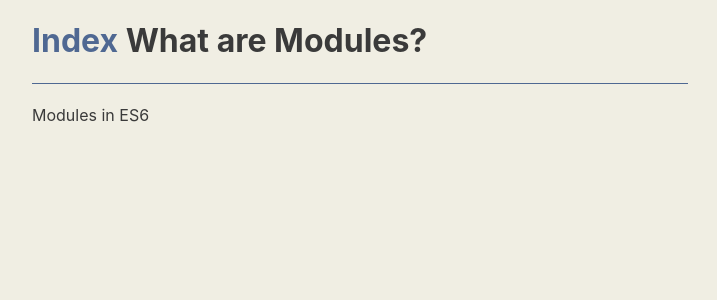
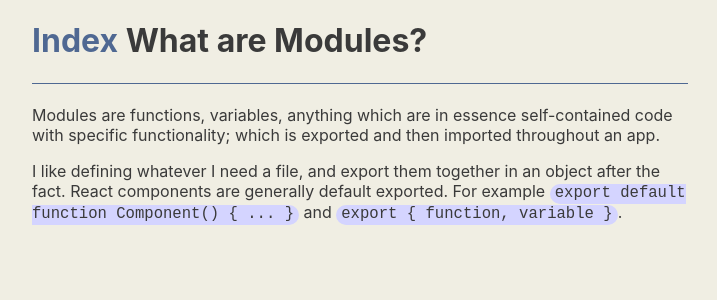
Before and after one commit to drbzyx/es6-concepts, a Next.js app in the folder app/: page /modules in a window 1280 px wide. Shown: the top 300 px of the page, without its empty margins (280-997 px from the left). Built offline with nearby package versions, Linux system fonts and the light colour scheme.

Commit message:
Pages(Modules): Add content

```diff
--- a/app/pages/modules.js
+++ b/app/pages/modules.js
@@ -1,11 +1,22 @@
-import { Heading, Main, Paragraph, Section } from '../components'
+import { Code, Heading, Main, Paragraph, Section } from '../components'
 
 export default function Modules() {
   return (
     <Main>
       <Heading>What are Modules?</Heading>
       <Section>
-        <Paragraph>Modules in ES6</Paragraph>
+        <Paragraph>
+          Modules are functions, variables, anything which are in essence
+          self-contained code with specific functionality; which is exported and
+          then imported throughout an app.
+        </Paragraph>
+        <Paragraph>
+          I like defining whatever I need a file, and export them together in an
+          object after the fact. React components are generally default
+          exported. For example{' '}
+          <Code>{`export default function Component() { ... }`}</Code> and{' '}
+          <Code>{`export { function, variable }`}</Code>.
+        </Paragraph>
       </Section>
     </Main>
   )
```
